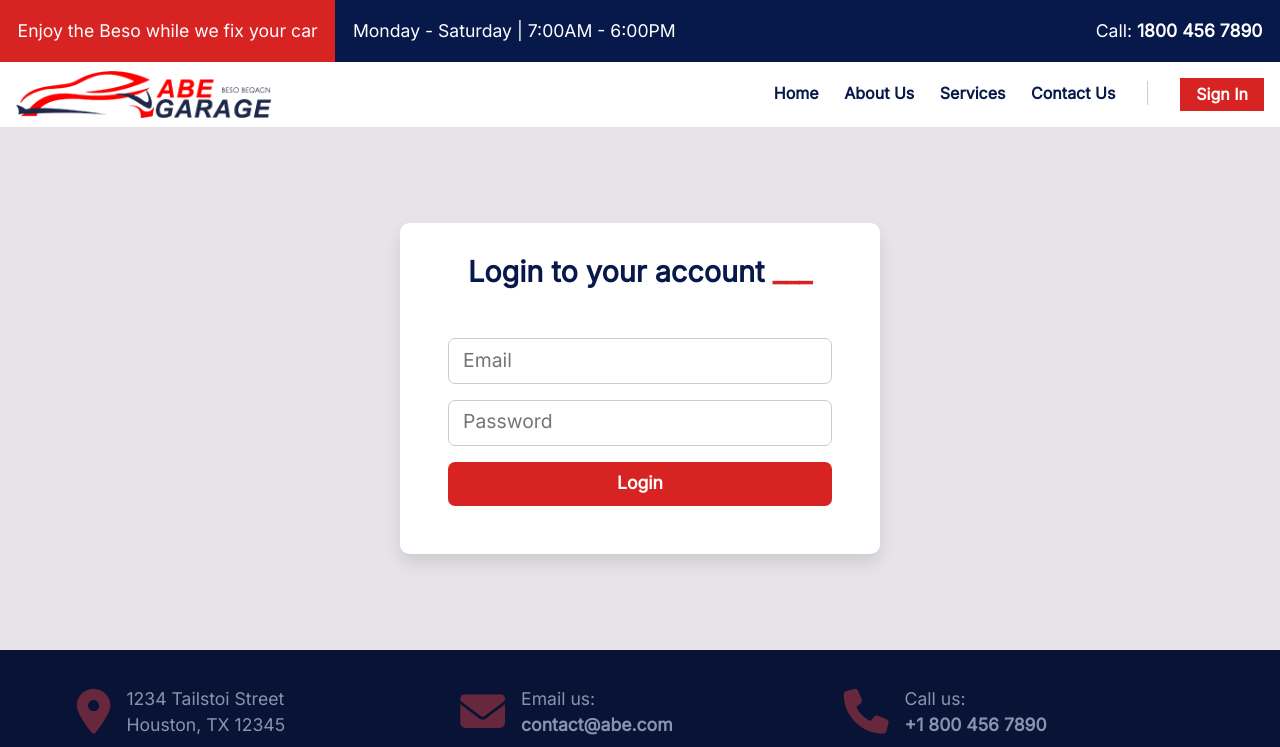
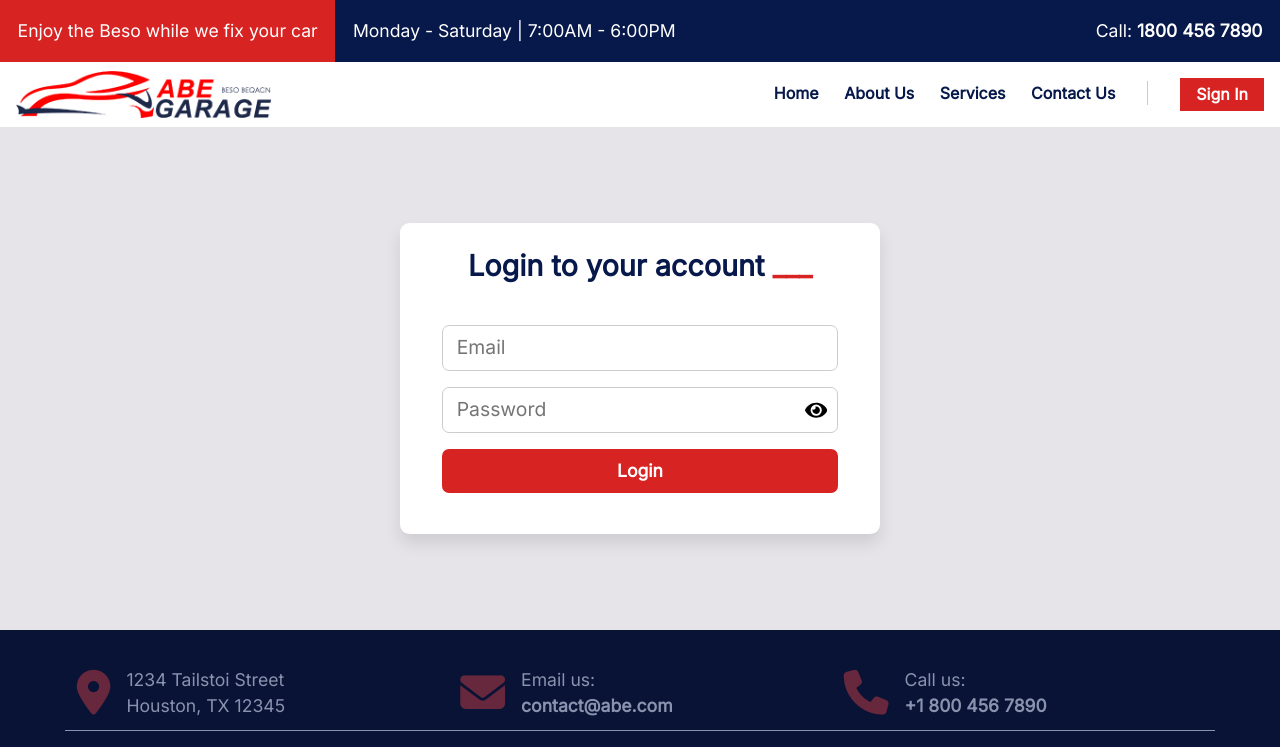
Before and after one commit to henokyohanes/Abe-Garage, a React (Vite) app in the folder Frontend/: page /login in a window 1280 px wide. Shown: the top 747 px of the page. Built offline with nearby package versions, Linux system fonts and the light colour scheme; no server answers.

Commit message:
password show and hide functionality, error and confirmation message implemented on login page.

```diff
--- a/Frontend/src/Pages/Login/Login.jsx
+++ b/Frontend/src/Pages/Login/Login.jsx
@@ -1,6 +1,8 @@
 import React, { useState } from "react";
 import { PulseLoader } from "react-spinners";
+import { FaEye, FaEyeSlash } from "react-icons/fa";
 import Swal from "sweetalert2";
+import NotFound from "../../Components/NotFound/NotFound";
 import loginService from "../../services/login.service";
 import Layout from "../../Layout/Layout";
 import Styles from "./Login.module.css";
@@ -11,8 +13,11 @@ const Login = () => {
   const [employee_password, setPassword] = useState("");
   const [emailError, setEmailError] = useState("");
   const [passwordError, setPasswordError] = useState("");
+  const [showPassword, setShowPassword] = useState(false);
   const [loading, setLoading] = useState(false);
+  const [error, setError] = useState(false);
 
+  // Handle form submission
   const handleSubmit = async (event) => {
     event.preventDefault();
 
@@ -41,12 +46,17 @@ const Login = () => {
 
     const formData = { employee_email, employee_password };
 
+    // Make the API call
     try {
+
       setLoading(true);
+      setError(false);
+
       const response = await loginService.logIn(formData);
+
       if (response.status === "success") {
         Swal.fire({
-          title: "Good job!",
+          title: "Success!",
           html: "You have logged in successfully",
           icon: "success",
           customClass: {
@@ -57,15 +67,29 @@ const Login = () => {
             htmlContainer: Styles.text,
           },
         });
+
+        // Store the employee data in localStorage
         if (response.data.employee_token) {
           localStorage.setItem("employee", JSON.stringify(response.data));
         }
-        setTimeout(() => {
-          window.location.href = "/";
-        }, 1000);
+
+        setTimeout(() => {window.location.href = "/"}, 1500);
+      } else if (response.message === "Something went wrong") {
+        Swal.fire({
+          title: "error!",
+          html: "Unexpected error occured. Please try again!",
+          icon: "error",
+          customClass: {
+            popup: Styles.popup,
+            confirmButton: Styles.confirmButton,
+            icon: Styles.icon,
+            title: Styles.errorTitle,
+            htmlContainer: Styles.text,
+          },
+        });
       } else {
         Swal.fire({
-          title: "Oops!",
+          title: "Error!",
           html: "Incorrect email or password. Please try again!",
           icon: "error",
           customClass: {
@@ -79,6 +103,9 @@ const Login = () => {
       }
     } catch (err) {
       console.error(err);
+      if (!err.error) {
+        setError(true);
+      } else {
         Swal.fire({
           title: "error!",
           html: "Unexpected error occured. Please try again!",
@@ -91,6 +118,7 @@ const Login = () => {
             htmlContainer: Styles.text
           },
         });
+      }
     } finally {
       setLoading(false);
     }
@@ -98,33 +126,59 @@ const Login = () => {
 
   return (
     <Layout>
-      <section className={Styles.contactSection}>
+      {!error ? (<section className={Styles.contactSection}>
         <div className={Styles.container}>
           <div className={Styles.sectionTitle}>
             <h2>Login to your account <span>___</span></h2>
           </div>
           <div className={Styles.contactForm}>
             <div className={Styles.innerContainer}>
-              <div className={Styles.formContainer} >
+              <div className={Styles.formContainer}>
                 <div className={Styles.form}>
                   <form onSubmit={handleSubmit}>
                     <div className={Styles.formGroupContainer}>
                       <div className={Styles.formGroup}>
-                        {emailError && <div className={Styles.error} role="alert">{emailError}</div>}
+                        {emailError && (
+                          <div className={Styles.error} role="alert">{emailError}</div>
+                        )}
                         <input
-                          name="employee_email" value={employee_email}
-                          onChange={(event) => setEmail(event.target.value)} placeholder="Email"
+                          type="email"
+                          name="employee_email"
+                          value={employee_email}
+                          placeholder="Email"
+                          onChange={(event) => setEmail(event.target.value)}
                         />
                       </div>
                       <div className={Styles.formGroup}>
-                        {passwordError && <div className={Styles.error} role="alert">{passwordError}</div>}
-                        <input type="password" name="employee_password" value={employee_password}
-                          onChange={(event) => setPassword(event.target.value)} placeholder="Password"
+                        {passwordError && (
+                          <div className={Styles.error} role="alert">{passwordError}</div>
+                        )}
+                        <div className={Styles.passwordContainer}>
+                          <input
+                            type={showPassword ? "text" : "password"}
+                            name="employee_password"
+                            value={employee_password}
+                            placeholder="Password"
+                            autoComplete="current-password"
+                            onChange={(event) => setPassword(event.target.value)}
                           />
+                          <button
+                            type="button"
+                            className={Styles.togglePassword}
+                            onClick={() => setShowPassword(!showPassword)}
+                          >
+                            {showPassword ? <FaEyeSlash /> : <FaEye />}
+                          </button>
+                        </div>
                       </div>
                       <div className={Styles.formGroup}>
-                        <button type="submit" data-loading-text="Please wait..." disabled={loading}>
-                          {loading ? <PulseLoader color="white" size={12} /> : "Login"}
+                        <button
+                          className={Styles.logInButton}
+                          type="submit"
+                          data-loading-text="Please wait..."
+                          disabled={loading}
+                        >
+                          {loading ? (<PulseLoader color="white" size={12} />) : ("Login")}
                         </button>
                       </div>
                     </div>
@@ -134,7 +188,7 @@ const Login = () => {
             </div>
           </div>
         </div>
-      </section>
+      </section>) : <NotFound />}
     </Layout>
   );
 }
--- a/Frontend/src/Pages/Login/Login.module.css
+++ b/Frontend/src/Pages/Login/Login.module.css
@@ -6,7 +6,7 @@
 .container {
   max-width: 30em;
   margin: 0 auto;
-  padding: 2em;
+  padding: 2vw;
   background-color: white;
   border-radius: .6em;
   box-shadow: 0 .6em 1em rgba(0, 0, 0, 0.1);
@@ -14,7 +14,7 @@
 
 .sectionTitle {
   text-align: center;
-  margin-bottom: 2em;
+  margin-bottom: 2vw;
 }
 
 .sectionTitle h2 {
@@ -42,7 +42,26 @@
   flex-direction: column;
 }
 
+.passwordContainer {
+  position: relative;
+  display: flex;
+  align-items: center;
+}
+
+.togglePassword {
+  position: absolute;
+  right: .5em;
+  background: none;
+  border: none;
+  cursor: pointer;
+  font-size: clamp(1em, 3vw, 1.4em);
+  display: flex;
+  align-items: center;
+  justify-content: center;
+}
+
 .formGroup input {
+  width: 100%;
   padding: .5em .8em;
   font-size: clamp(.9em, 3vw, 1.1em);
   border: 1px solid #ccc;
@@ -59,7 +78,7 @@
   outline: none;
 }
 
-.formGroup button {
+.logInButton {
   padding: .5em;
   background-color: #d82323;
   color: white;
@@ -71,8 +90,8 @@
   transition: background-color 0.2s ease-in-out;
 }
 
-.formGroup button:hover {
-  background-color: #d82323;
+.logInButton:hover {
+  background-color: #07184A;
 }
 
 .error {
--- a/Frontend/src/services/login.service.js
+++ b/Frontend/src/services/login.service.js
@@ -14,7 +14,6 @@ export const logIn = async (formData) => {
     );
     return response.data;
   } catch (error) {
-    console.log("error", error);
     if (error.response.status === 403) {
       return { status: "fail", message: error.response.data.message };
     }else {
```
Also changed, not shown: 2 other files (tests, documents, lock files or other folders). Lines whose indentation alone changed are shown as unchanged.
